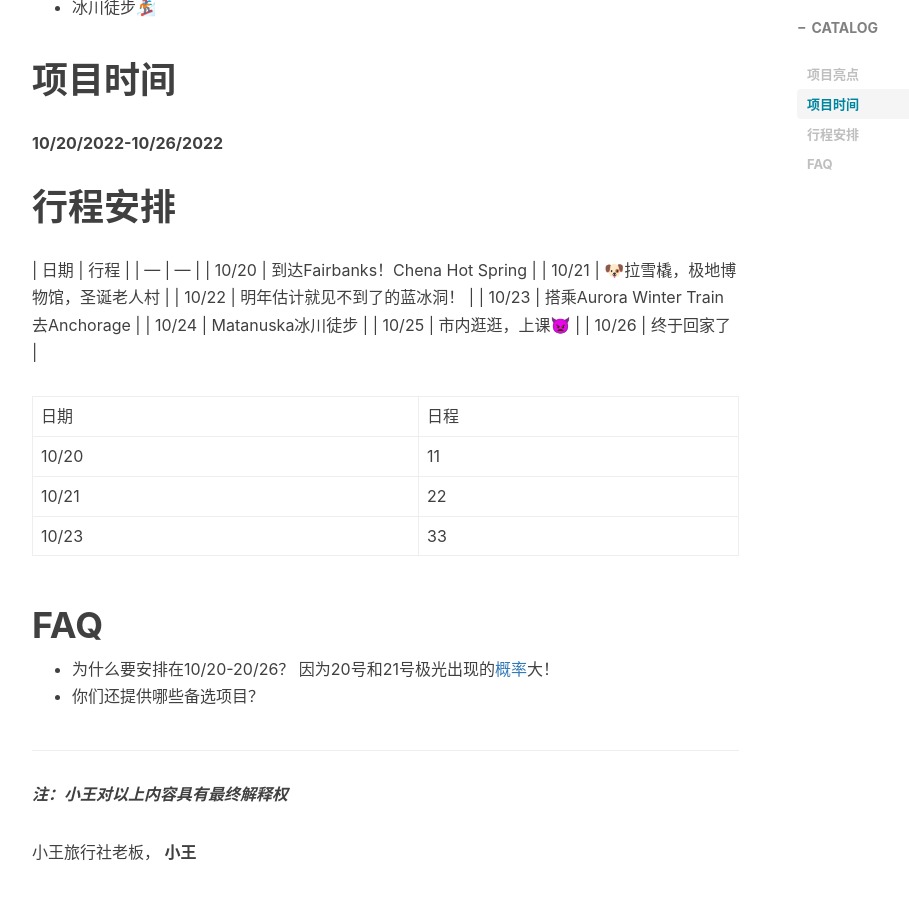
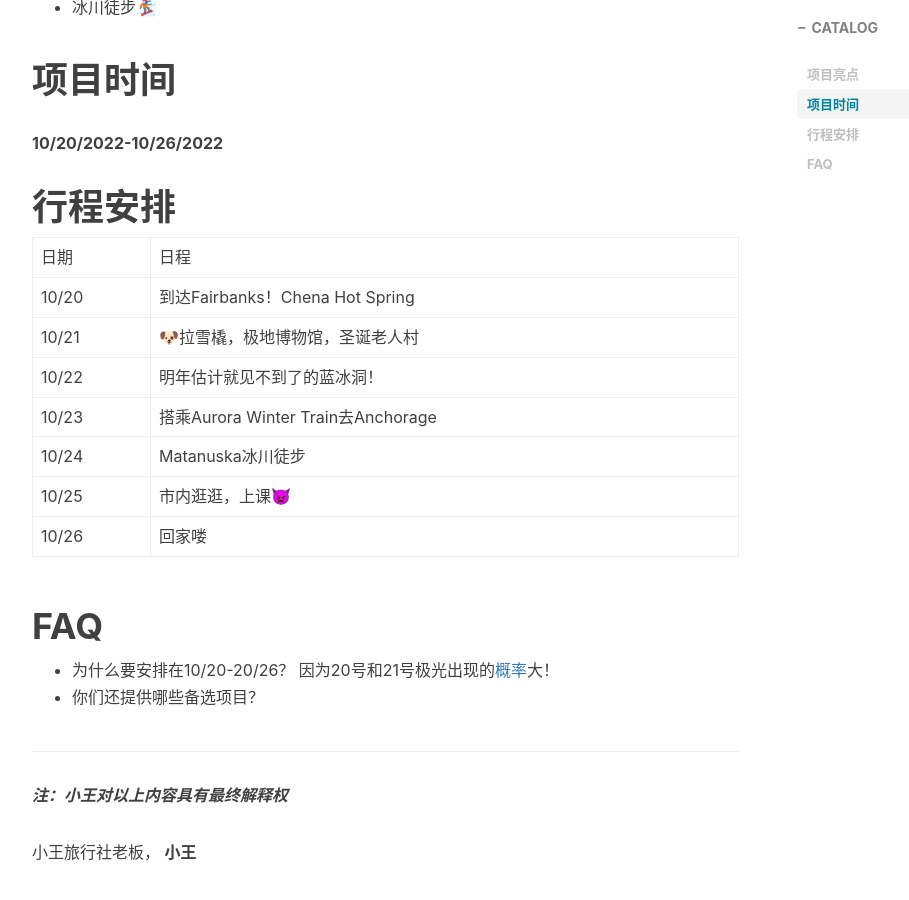
Before and after one commit to project106/project106.github.io, a Jekyll site: the page built from _posts/2022-10-07-Birthday.md, in a window 1280 px wide and 900 px high, scrolled down 710 px. Shown: the whole window, without its empty margins (233-1142 px from the left). Built offline with Jekyll 4.4.1, drawn with Linux system fonts in a browser that asks for light colours; nearby versions of some CDN libraries; comment, search, counter and statistics services are not loaded.

Commit message:
Update 2022-10-07-Birthday.md

```diff
--- a/_posts/2022-10-07-Birthday.md
+++ b/_posts/2022-10-07-Birthday.md
@@ -21,15 +21,6 @@ tags:
 **10/20/2022-10/26/2022**
 
 # 行程安排
-| 日期 | 行程 |
-| --- | --- |
-| 10/20 | 到达Fairbanks！Chena Hot Spring |
-| 10/21 | 🐶拉雪橇，极地博物馆，圣诞老人村 |
-| 10/22 | 明年估计就见不到了的蓝冰洞！ |
-| 10/23 | 搭乘Aurora Winter Train去Anchorage |
-| 10/24 | Matanuska冰川徒步 |
-| 10/25 | 市内逛逛，上课👿 |
-| 10/26 | 终于回家了 |
 <table>
   <tbody>
     <tr>
@@ -38,15 +29,31 @@ tags:
     </tr>
     <tr>
       <td>10/20</td>
-      <td>11</td>
+      <td>到达Fairbanks！Chena Hot Spring</td>
     </tr>
     <tr>
       <td>10/21</td>
-      <td>22</td>
+      <td>🐶拉雪橇，极地博物馆，圣诞老人村</td>
+    </tr>
+    <tr>
+      <td>10/22</td>
+      <td>明年估计就见不到了的蓝冰洞！</td>
     </tr>
     <tr>
       <td>10/23</td>
-      <td>33</td>
+      <td>搭乘Aurora Winter Train去Anchorage</td>
+    </tr>
+    <tr>
+      <td>10/24</td>
+      <td>Matanuska冰川徒步</td>
+    </tr>
+    <tr>
+      <td>10/25</td>
+      <td>市内逛逛，上课👿</td>
+    </tr>
+    <tr>
+      <td>10/26</td>
+      <td>回家喽</td>
     </tr>
   </tbody>
   <colgroup>
```
